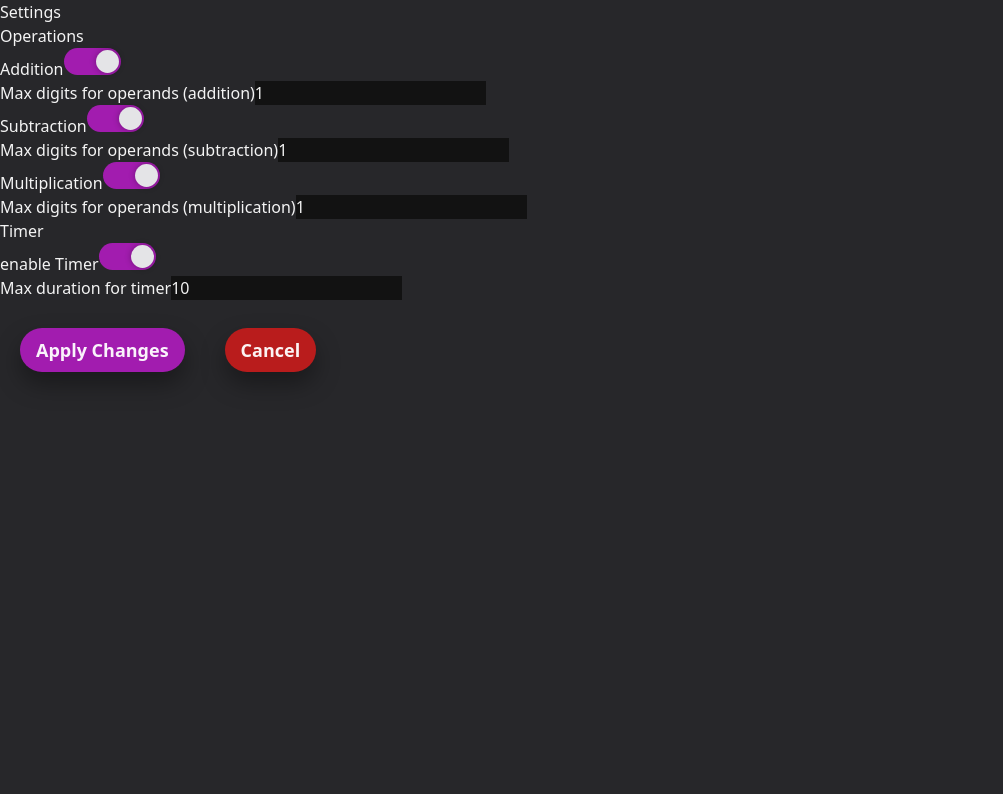
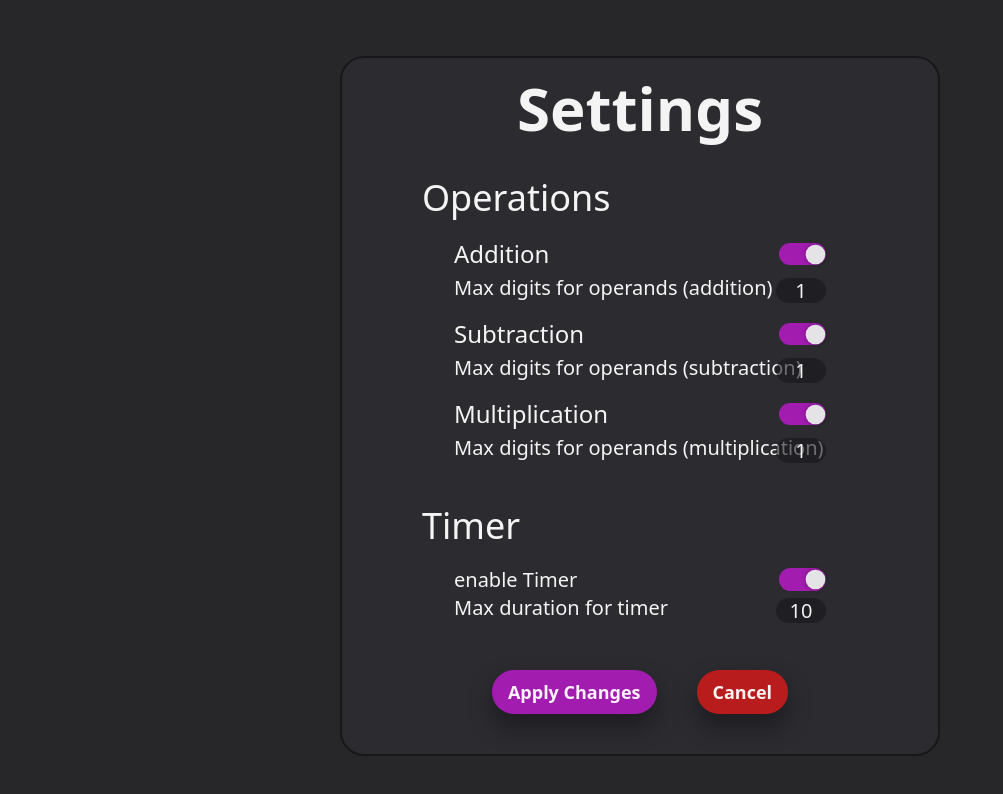
Before and after one commit to Zyransen/mental-maths, a React (Vite) app in the folder react-frontend/: page /settings in a window 1280 px wide. Shown: the top 794 px of the page, without its empty margins (0-1003 px from the left). Built offline with nearby package versions, Linux system fonts and the light colour scheme.

Commit message:
change layout of SettingsPage

```diff
--- a/react-frontend/src/Pages/SettingsPage.tsx
+++ b/react-frontend/src/Pages/SettingsPage.tsx
@@ -77,13 +77,15 @@ function SettingsPage() {
   function doNothing() { return }
 
   return (
-    <div>
-      <h1>Settings</h1>
-      <h2>Operations</h2>
+    <div className="relative border-2 border-zinc-900 bg-zinc-700/20 rounded-3xl w-[600px] h-[700px] mx-auto my-14">
+      <h1 className="text-6xl font-semibold my-5 text-center">Settings</h1>
+      <h2 className="text-4xl py-5 pl-20">Operations</h2>
       <div>
         {/* Addition Settings */}
-        <div id='addition'>
+        <div id='addition' className="text-xl pl-28 pb-4">
+          <div className="relative flex items-center pb-1 text-2xl">
             <label htmlFor="addition-checkbox">Addition</label>
+            <div className="absolute right-28 top-0.5">
               <input
                 id='addition-checkbox'
                 type="checkbox"
@@ -91,12 +93,15 @@ function SettingsPage() {
                 checked={addition}
                 onChange={ () => {setAddition(!addition)} }
               />
+            </div>
+          </div>
           { addition &&
-          <div>
+          <div  className="relative">
             <label htmlFor="addition-digits-input">Max digits for operands (addition)</label>
             <input
               id='addition-digits-input'
               type="number"
+              className="w-[50px] h-[25px] text-center rounded-full bg-zinc-900/60 absolute right-28 top-1"
               value={additionDigits || ''}
               onChange={(e: React.ChangeEvent<HTMLInputElement>) => { setAdditionDigits(getValidDigits(e.target.valueAsNumber)) }}
               onBlur={(e: React.ChangeEvent<HTMLInputElement>) => { e.target.value === '' ? setAdditionDigits(1) : doNothing() }}
@@ -107,8 +112,10 @@ function SettingsPage() {
         </div>
 
         {/* Subtraction Settings */}
-        <div id='subtraction'>
+        <div id='subtraction' className="text-xl pl-28 pb-4">
+          <div className="relative flex items-center pb-1 text-2xl">
             <label htmlFor="subtraction-checkbox">Subtraction</label>
+            <div className="absolute right-28 top-0.5">
               <input
                 id='subtraction-checkbox'
                 type="checkbox"
@@ -116,12 +123,15 @@ function SettingsPage() {
                 checked={subtraction}
                 onChange={ () => {setSubtraction(!subtraction)} }
               />
+            </div>
+          </div>
           { subtraction &&
-          <div>
+          <div className="relative">
             <label htmlFor="subtraction-digits-input">Max digits for operands (subtraction)</label>
             <input
               id='subtraction-digits-input'
               type="number"
+              className="w-[50px] h-[25px] text-center rounded-full bg-zinc-900/60 absolute right-28 top-1"
               value={subtractionDigits || ''}
               onChange={(e: React.ChangeEvent<HTMLInputElement>) => { setSubtractionDigits(getValidDigits(e.target.valueAsNumber)) }}
               onBlur={(e: React.ChangeEvent<HTMLInputElement>) => { e.target.value === '' ? setSubtractionDigits(1) : doNothing() }}
@@ -131,8 +141,10 @@ function SettingsPage() {
         </div>
 
         {/* Multiplication Settings */}
-        <div id='multiplication'>
+        <div id='multiplication' className="text-xl pl-28 pb-4">
+          <div className="relative flex items-center pb-1 text-2xl">
             <label htmlFor="multiplication-checkbox">Multiplication</label>
+            <div className="absolute right-28 top-0.5">
               <input
                 id='multiplication-checkbox'
                 type="checkbox"
@@ -140,12 +152,15 @@ function SettingsPage() {
                 checked={multiplication}
                 onChange={ () => {setMultiplication(!multiplication)} }
               />
+            </div>
+          </div>
           { multiplication &&
-          <div>
+          <div className="relative">
             <label htmlFor="multiplication-digits-input">Max digits for operands (multiplication)</label>
             <input
               id='multiplication-digits-input'
               type="number"
+              className="w-[50px] h-[25px] text-center rounded-full bg-zinc-900/60 absolute right-28 top-1"
               value={multiplicationDigits || ''}
               onChange={(e: React.ChangeEvent<HTMLInputElement>) => { setMultiplicationDigits(getValidDigits(e.target.valueAsNumber)) }}
               onBlur={(e: React.ChangeEvent<HTMLInputElement>) => { e.target.value === '' ? setMultiplicationDigits(1) : doNothing() }}
@@ -155,9 +170,11 @@ function SettingsPage() {
         </div>
       </div>
 
-      <h2>Timer</h2>
-      <div>
+      <h2 className="text-4xl pt-7 pb-5 pl-20">Timer</h2>
+      <div className="text-xl pl-28 pb-4">
+        <div className="relative flex items-center">
           <label htmlFor="timer-checkbox">enable Timer</label>
+          <div className="absolute right-28 top-0.5">
             <input
               id='timer-checkbox'
               type="checkbox"
@@ -165,12 +182,15 @@ function SettingsPage() {
               checked={isTimerEnabled}
               onChange={ () => {setIsTimerEnabled(!isTimerEnabled)} }
             />
+          </div>
+        </div>
         { isTimerEnabled &&
-        <div>
+        <div className="relative">
           <label htmlFor="timer-duration">Max duration for timer</label>
           <input
             id='timer-duration'
             type="number"
+            className="w-[50px] h-[25px] text-center rounded-full bg-zinc-900/60 absolute right-28 top-1"
             value={timerDuration || ''}
             onChange={(e: React.ChangeEvent<HTMLInputElement>) => { setTimerDuration(getValidDuration(e.target.valueAsNumber)) }}
             onBlur={(e: React.ChangeEvent<HTMLInputElement>) => { e.target.value === '' ? setTimerDuration(1) : doNothing() }}
@@ -180,7 +200,7 @@ function SettingsPage() {
       </div>
 
       {/* apply / cancel buttons */}
-      <div className="pt-7 flex justify-center md:justify-normal">
+      <div className="pt-7 flex justify-center left-0 right-0 absolute bottom-10">
         <div className="px-3 md:px-5">
           <button
             className="rounded-full py-2 px-4 text-lg font-semibold bg-fuchsia-700 hover:bg-fuchsia-700/80 shadow-[0_12px_25px_rgba(0,0,0,0.35)]"
--- a/react-frontend/src/css/index.css
+++ b/react-frontend/src/css/index.css
@@ -21,7 +21,8 @@
 /* checkbox css */
 
 input[type="checkbox"].checkbox-switch{
-	font-size: 30px;
+  /* use font-size for general scaling */
+	font-size: 25px;
 	-webkit-appearance: none;
 	   -moz-appearance: none;
 	        appearance: none;
```
Lines whose indentation alone changed are shown as unchanged.
